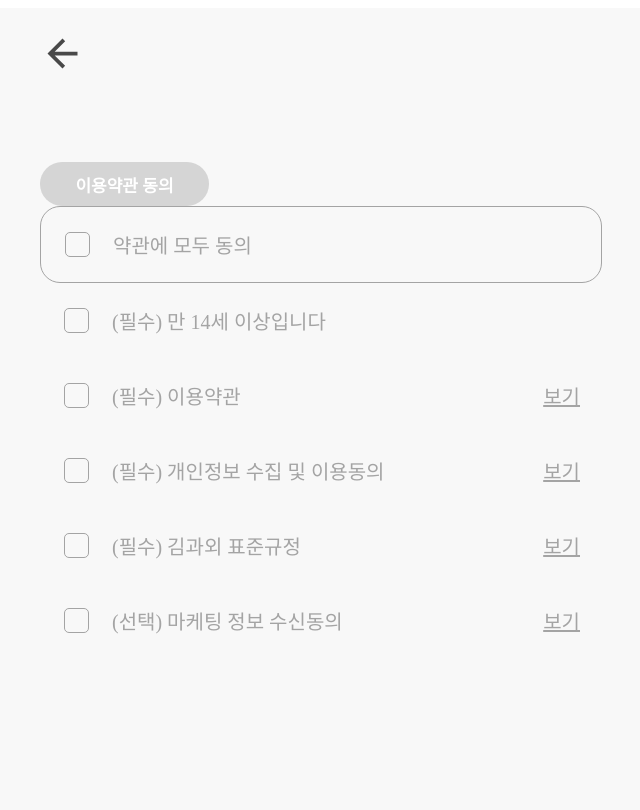
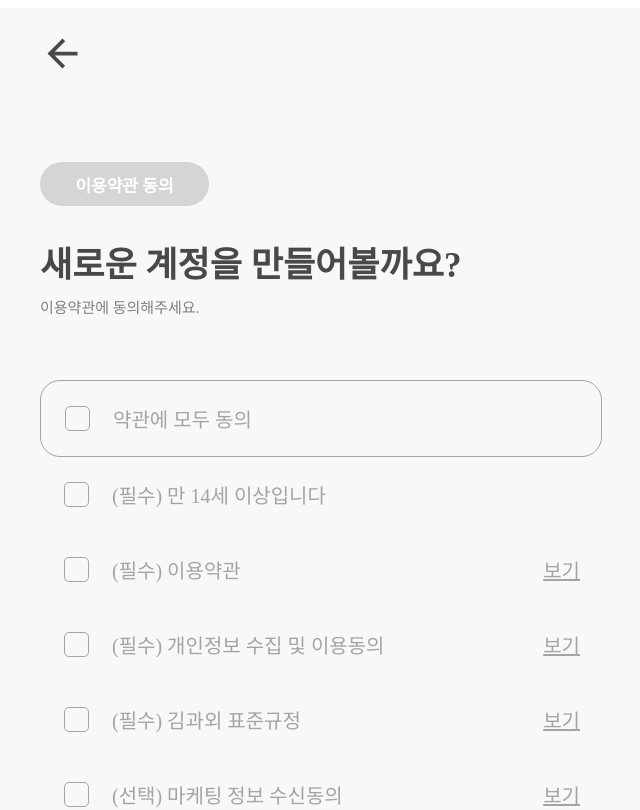
Before and after one commit to youbing5921/deploy_hw, a React (Create React App) app in the folder join/: page /join/tos in a window 1280 px wide. Shown: the top 810 px of the page, without its empty margins (300-940 px from the left). Built offline with nearby package versions, Linux system fonts and the light colour scheme.

Commit message:
[Feat] 약관 동의 내용 일부 구현

```diff
--- a/join/src/components/Checkbox.jsx
+++ b/join/src/components/Checkbox.jsx
@@ -6,34 +6,39 @@ const Checkbox = ({ element }) => {
   const text = element.text;
   const required = element.required;
   const detail = element.detail;
-  const inputAll = Array.prototype.slice.call(
-    document.querySelectorAll(".smallInput")
-  );
-  const container = document.querySelector("#totalInputDiv");
+  // const [tosTrue, setTosTrue] = useState([false, false, false, false, false]);
 
-  const onTotalChange = () => {
-    if (container.style.backgroundColor !== "rgb(73, 73, 73)") {
-      container.style.backgroundColor = "#494949";
-      inputAll.forEach((elt) => {
-        elt.checked = true;
-      });
-    } else {
-      container.style.backgroundColor = "#f8f8f8";
-      inputAll[5].checked = false;
-    }
-  };
+  // const inputAll = Array.prototype.slice.call(
+  //   document.querySelectorAll(".smallInput")
+  // );
+  // const container = document.querySelector("#totalInputDiv");
 
-  const onChange = () => {
-    // 여기부터 수정 필요
-    inputAll.every((elt) => {
-      if (elt.checked === false) {
-        console.log(elt);
-      } else {
-        container.querySelector("input").checked = true;
-        console.log(elt);
-      }
-    });
-  };
+  // const onTotalChange = () => {
+  //   if (container.style.backgroundColor !== "rgb(73, 73, 73)") {
+  //     container.style.backgroundColor = "#494949";
+  //     inputAll.forEach((elt) => {
+  //       elt.checked = true;
+  //       console.log(elt.id);
+  //     });
+  //   } else {
+  //     container.style.backgroundColor = "#f8f8f8";
+  //     inputAll[5].checked = false;
+  //   }
+  // };
+
+  // const onChange = (e) => {
+  //   // 여기부터 수정 필요
+  //   const checked = e.target.checked;
+  //   //console.log(typeof (e.target.id - 1));
+  //   const newArr = [...tosTrue];
+
+  //   newArr[e.target.id - 1] = checked;
+  //   console.log(newArr);
+
+  //   setTosTrue(newArr);
+  //   //tosTrue[e.target.id - 1] = checked;
+  //   console.log(tosTrue);
+  // };
 
   if (id === 0) {
     return (
@@ -42,20 +47,37 @@ const Checkbox = ({ element }) => {
           id={id}
           type="checkbox"
           required={required}
-          onChange={onTotalChange}
+          // onChange={onTotalChange}
         />
         <TotalLabelStyle htmlFor={id}>{text}</TotalLabelStyle>
       </TotalInputDiv>
+    );
+  } else if (required) {
+    return (
+      <InputDiv>
+        <input
+          id={id}
+          className="required"
+          type="checkbox"
+          required={true}
+          // onChange={onChange}
+        />
+        <LabelStyle htmlFor={id}>{text}</LabelStyle>
+        {detail !== null ? (
+          <DetailStyle id={id} href="" detail={detail}>
+            보기
+          </DetailStyle>
+        ) : null}
+      </InputDiv>
     );
   } else {
     return (
       <InputDiv>
         <input
           id={id}
-          className="smallInput"
           type="checkbox"
-          required={required}
-          onChange={onChange}
+          required={false}
+          // onChange={onChange}
         />
         <LabelStyle htmlFor={id}>{text}</LabelStyle>
         {detail !== null ? (
--- a/join/src/pages/TermsOfServicePage.js
+++ b/join/src/pages/TermsOfServicePage.js
@@ -1,4 +1,4 @@
-import React, { useState } from "react";
+import React from "react";
 import styled from "styled-components";
 import { useNavigate } from "react-router-dom";
 import MainContainer from "../components/MainContainer";
@@ -38,10 +38,27 @@ const tos = [
 const TermsOfServicePage = () => {
   const navigate = useNavigate();
 
+  const onClick = () => {
+    const inputRequired = Array.prototype.slice.call(
+      document.querySelectorAll(".required")
+    );
+    if (
+      inputRequired.every((elt) => {
+        return elt.checked;
+      })
+    ) {
+      navigate("/join/info");
+    } else {
+      alert("필수 약관을 모두 동의해주시기 바랍니다.");
+    }
+  };
+
   return (
     <MainContainer>
       <BackBtn />
       <TosOval>이용약관 동의</TosOval>
+      <TitleText>새로운 계정을 만들어볼까요?</TitleText>
+      <SideText>이용약관에 동의해주세요.</SideText>
       {tos.map((element) => {
         return <Checkbox element={element} key={element.id} />;
       })}
@@ -50,7 +67,7 @@ const TermsOfServicePage = () => {
         <br />
         동의 거부 시 회원가입이 제한됩니다.
       </NotiText>
-      <NewBottonBtn onClick={() => navigate("/join/tos")}>다음</NewBottonBtn>
+      <NewBottonBtn onClick={onClick}>다음</NewBottonBtn>
     </MainContainer>
   );
 };
@@ -76,6 +93,27 @@ const TosOval = styled.p`
   background-color: rgba(73, 73, 73, 0.2);
 `;
 
+const TitleText = styled.div`
+  color: #494949;
+  font-family: Pretendard;
+  font-size: 35px;
+  font-style: normal;
+  font-weight: 700;
+  line-height: normal;
+  padding-top: 30px;
+`;
+
+const SideText = styled.div`
+  color: #7f7f7f;
+  font-family: Pretendard;
+  font-size: 15px;
+  font-style: normal;
+  font-weight: 400;
+  line-height: normal;
+  padding-top: 9px;
+  padding-bottom: 63px;
+`;
+
 const NotiText = styled.div`
   color: #a4a4a4;
   text-align: center;
```
